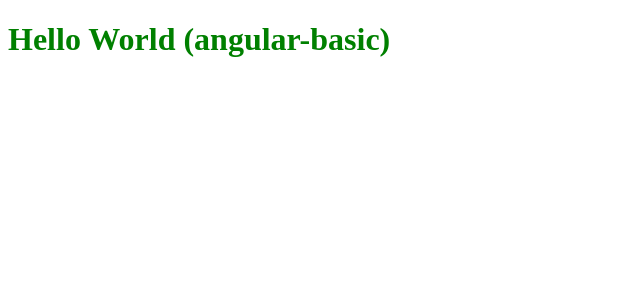
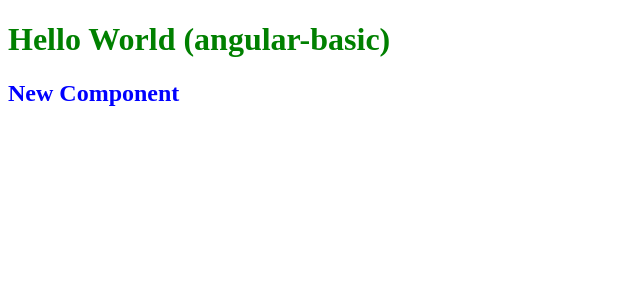
Before and after one commit to Surftrader/angular-basic, an Angular app: page / in a window 1280 px wide. Shown: the top 300 px of the page, without its empty margins (0-640 px from the left). Built offline with nearby package versions, Linux system fonts and the light colour scheme.

Commit message:
create new component

```diff
--- a/src/app/app.component.html
+++ b/src/app/app.component.html
@@ -1 +1,2 @@
 <h1>Hello World ({{title}})</h1>
+<new-app></new-app>
--- a/src/app/app.module.ts
+++ b/src/app/app.module.ts
@@ -3,10 +3,12 @@ import { BrowserModule } from '@angular/platform-browser';
 
 import { AppRoutingModule } from './app-routing.module';
 import { AppComponent } from './app.component';
+import { NewComponent } from './components/new/new.component';
 
 @NgModule({
   declarations: [
-    AppComponent
+    AppComponent,
+    NewComponent
   ],
   imports: [
     BrowserModule,
--- /dev/null
+++ b/src/app/components/new/new.component.css
@@ -0,0 +1,3 @@
+h2 {
+  color: blue;
+}
--- /dev/null
+++ b/src/app/components/new/new.component.html
@@ -0,0 +1 @@
+<h2>New Component</h2>
```
Also changed, not shown: src/app/components/new/new.component.ts (added, +10 -0 lines), src/index.html (indentation only).
